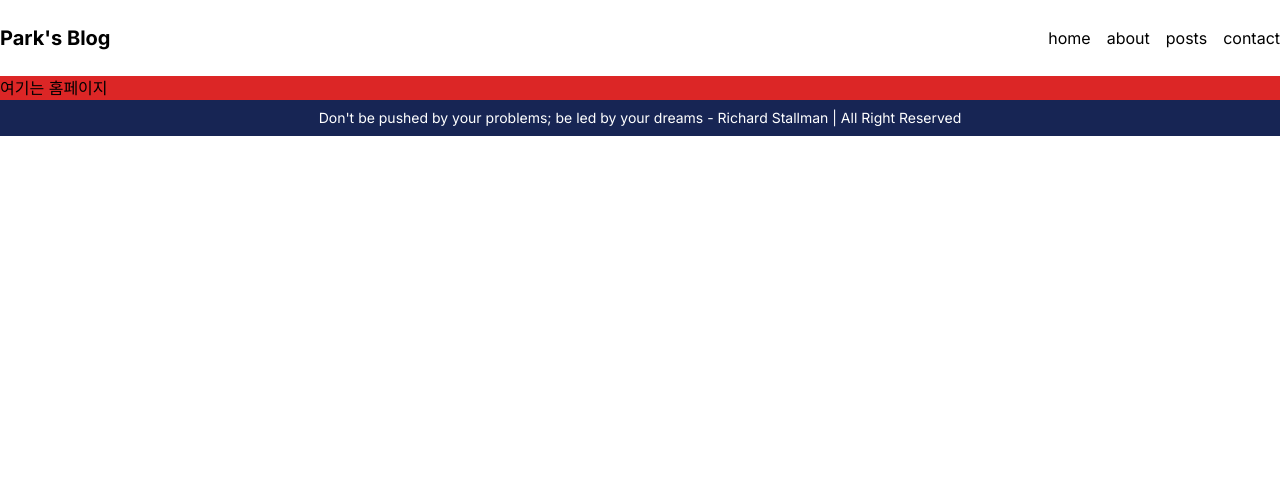
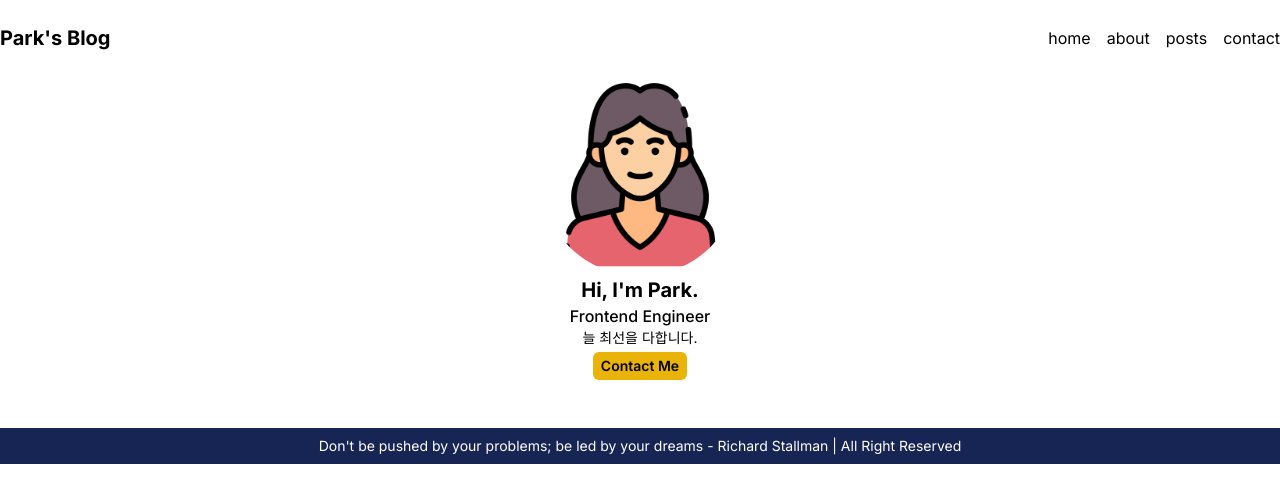
Before and after one commit to confidential-nt/next-blog-practice, a Next.js app: page / in a window 1280 px wide. Shown: the top 502 px of the page. Built offline with nearby package versions, Linux system fonts and the light colour scheme.

Commit message:
[feat] 프로필 카드 구현 및 배치 (home, about)

```diff
--- a/src/app/about/page.tsx
+++ b/src/app/about/page.tsx
@@ -1,3 +1,4 @@
+import ProfileCard from "@/components/ProfileCard";
 import { Metadata } from "next";
 import React from "react";
 
@@ -6,5 +7,9 @@ export const metadata: Metadata = {
 };
 
 export default function AboutPage() {
-  return <div>여기는 about 페이지</div>;
+  return (
+    <div className="flex justify-center items-center mb-8">
+      <ProfileCard />
+    </div>
+  );
 }
--- a/src/app/layout.tsx
+++ b/src/app/layout.tsx
@@ -40,7 +40,7 @@ export default function RootLayout({
             </Link>
           </nav>
         </header>
-        <main className="container bg-red-600 mx-auto">{children}</main>
+        <main className="container mx-auto">{children}</main>
         <footer className="container bg-red-600 mx-auto">
           <p className="text-center text-white bg-blue-950 text-sm py-2">
             Don&apos;t be pushed by your problems; be led by your dreams -
--- a/src/app/page.tsx
+++ b/src/app/page.tsx
@@ -1,3 +1,9 @@
+import ProfileCard from "@/components/ProfileCard";
+
 export default function HomePage() {
-  return <div>여기는 홈페이지</div>;
+  return (
+    <div className="flex justify-center items-center mb-12">
+      <ProfileCard />
+    </div>
+  );
 }
--- /dev/null
+++ b/src/components/ProfileCard.tsx
@@ -0,0 +1,27 @@
+import Image from "next/image";
+import React from "react";
+import avatarImg from "../../public/images/avatar.png";
+import Link from "next/link";
+
+export default function ProfileCard() {
+  return (
+    <div className="flex flex-col items-center">
+      <Image
+        src={avatarImg}
+        alt="프로필 아바타 이미지"
+        width={200}
+        height={200}
+        className="rounded-full"
+      />
+      <h2 className="text-xl font-bold">Hi, I&apos;m Park.</h2>
+      <strong className="font-medium">Frontend Engineer</strong>
+      <p className="text-sm mb-1">늘 최선을 다합니다.</p>
+      <Link
+        href={"/contact"}
+        className="bg-yellow-500 rounded-md text-sm font-semibold px-2 py-1"
+      >
+        Contact Me
+      </Link>
+    </div>
+  );
+}
```
Also changed, not shown: public/images/avatar.png (added).
